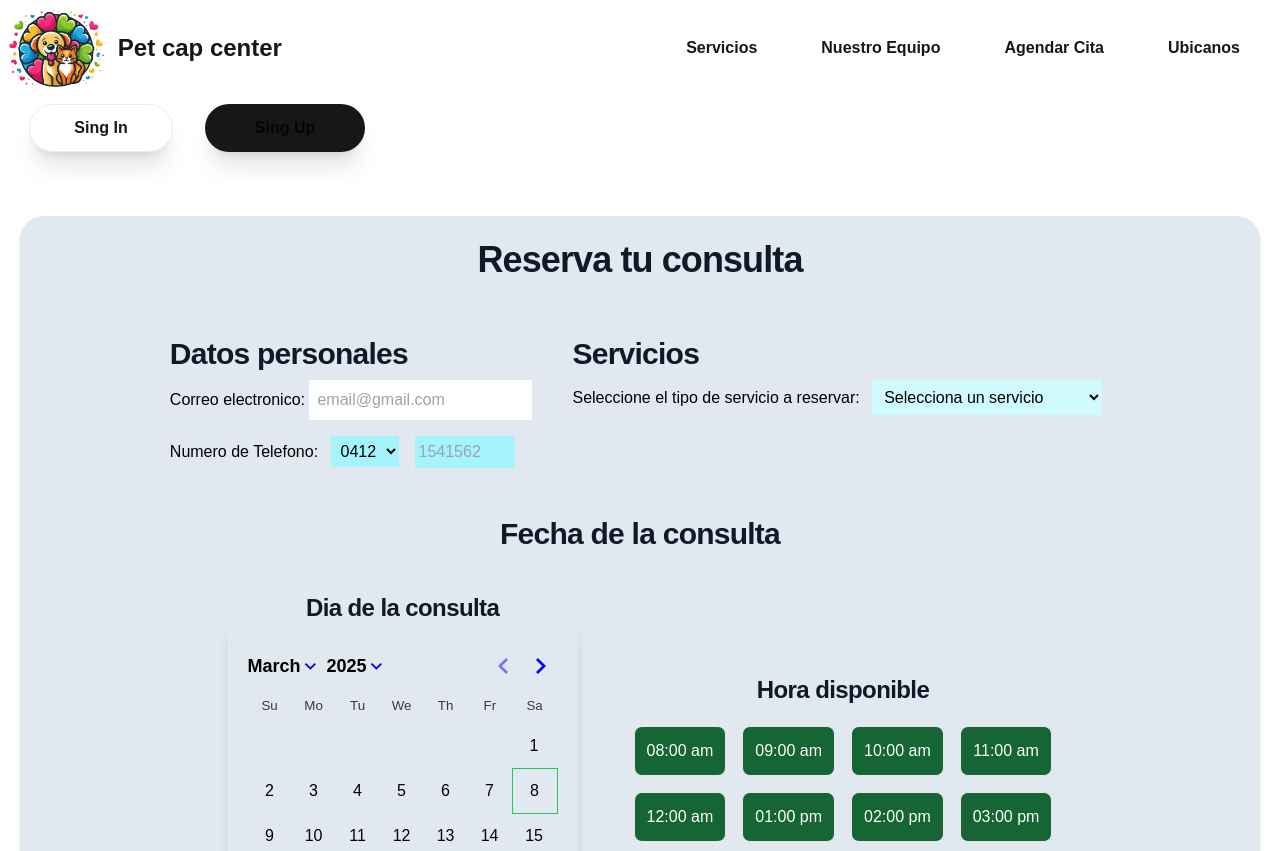
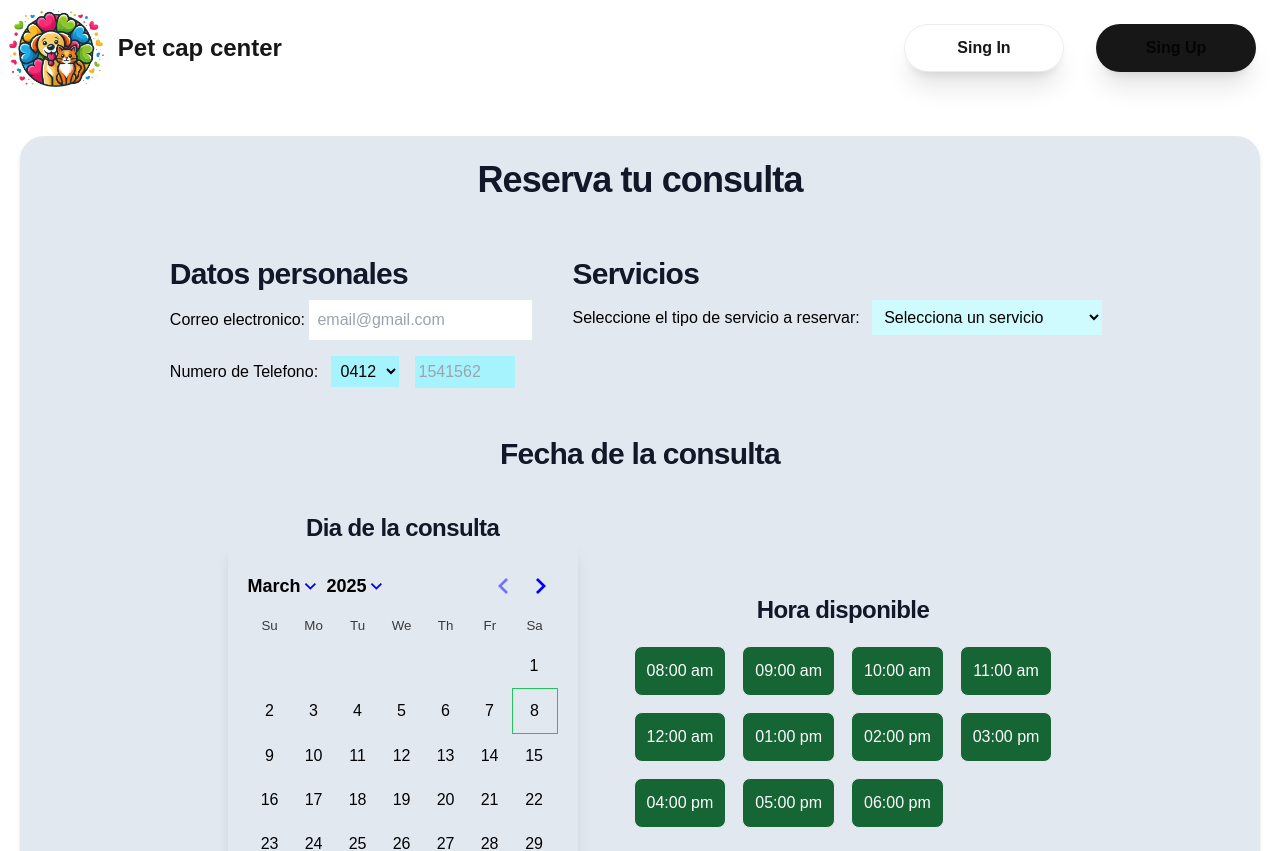
Before and after one commit to XtremeDust/proyecto-consultorio, a Next.js app in the folder walas-app/: page /consulta in a window 1280 px wide. Shown: the top 851 px of the page. Built offline with nearby package versions, Linux system fonts and the light colour scheme.

Commit message:
actualizacion del nav

```diff
--- a/walas-app/src/components/nav.jsx
+++ b/walas-app/src/components/nav.jsx
@@ -1,43 +1,138 @@
-import React from 'react'
+"use client";
+import React, { useState } from 'react'
 import Link from 'next/link';
 
+const nav = [{
+    id: "1",
+    Titulo: "Servicios",
+    link: "/#servicios"
+}, {
+    id: "2",
+    Titulo: "Nuestro Equipo",
+    link: "/#personal"
+
+}, {
+    id: "3",
+    Titulo: "Agendar Cita",
+    link: "/#consulta"
+}, {
+    id: "4",
+    Titulo: "Ubicanos",
+    link: "/#ubicacion"
+}]
+
+const buttones = [{
+    id: "1",
+    nombre: "Sign In",
+    link: "/login",
+},
+{
+    id: "2",
+    nombre: "Sign Up",
+    link: "/register",
+}
+]
+
+
 export default function navbar() {
+    const [abrir, setAbrir] = useState(false);
+    const menu = () => {
+        setAbrir(!abrir);
+    };
     return (
         <nav className=" border-gray-200 dark:border-gray-700">
-        <div className='max-w-screen flex flex-wrap mx-auto dark:bg-green-900 items-center justify-between p-2'>
+            <div className='max-w-screen flex flex-wrap mx-auto items-center justify-between p-2 dark:bg-green-900 '>
+                {/* Logo */}
+                <Link href="/" className='flex items-center space-x-3'>
+                    <img src="./Logo_Pet_Care_Center.png" className='h-[80px]' alt="Pet cap center Logo" />
 
-            <Link href="/" className='flex items-center space-x-3'>
-                <img  src="./Logo_Pet_Care_Center.png" className='h-[80px]' alt="Pet cap center Logo"/>
-
-                <span className='self-center text-2xl font-semibold '>Pet cap center</span>
+                    <span className='self-center text-2xl font-semibold '>Pet cap center</span>
                 </Link>
 
-            <div className="hidden w-full xl:block md:w-auto ">
-                <ul className='font-semibold flex flex-col p-4 md:flex-row md:space-x-8 md:mt-0 md:border-0'>
-                    <li>
-                        <a href="/#servicios" className='px-4 py-2 rounded-lg hover:bg-green-800 flex items-center justify-center hover:shadow-sm transition delay-75 ease-in-out hover:-translate-y-1'>Servicios</a></li>
-                    <li>
-                        <a href="/#personal" className='px-4 py-2 rounded-lg hover:bg-green-800 flex items-center justify-center hover:shadow-sm transition delay-75 ease-in-out hover:-translate-y-1'>Nuestro Equipo</a>
-                    </li>
-                    <li>
-                        <a href="/#consulta" className='px-4 py-2 rounded-lg hover:bg-green-800 flex items-center justify-center hover:shadow-sm transition delay-75 ease-in-out hover:-translate-y-1'>Agendar Cita</a>
-                    </li>
-                    <li>
-                        <a href="/#ubicacion" className='px-4 py-2 rounded-lg hover:bg-green-800 flex items-center justify-center hover:shadow-sm transition delay-75 ease-in-out hover:-translate-y-1'>Ubicanos</a>
-                    </li>
-                </ul>
+                {/* Menú Principal */}
+                <div className="hidden w-full xl:block md:w-auto">
+                    <ul className="flex flex-col p-2 space-y-4 md:flex-row md:space-y-0 md:space-x-8 font-semibold">
+                        {nav.map((item) => (
+                            <li key={item.id}>
+                                <a href={item.link} className="flex items-center justify-center px-4 py-2 text-white transition-transform duration-200 ease-in-out bg-transparent rounded-lg hover:bg-green-800 hover:shadow-sm hover:-translate-y-1"
+                                >
+                                    {item.Titulo}
+                                </a>
+                            </li>
+                        ))}
+                    </ul>
+                </div>
+
+
+                {/*Botones*/}
+                <div className="flex items-center">
+                    {/* Botón despliegue */}
+                    <button onClick={menu} // Controla el estado del menú desplegable
+                        className="flex items-center p-2 rounded-3xl cursor-pointer group md:hidden"
+                        aria-expanded={abrir} // Accesibilidad para indicar el estado del menú
+                    >
+                        <div className="space-y-2">
+                            <span
+                                className={`block w-10 h-1 bg-white rounded-full transition-transform duration-300 ease-in-out ${abrir ? "translate-y-[18px] rotate-45" : ""
+                                    }`}
+                            ></span>
+                            <span
+                                className={`block w-10 h-1 bg-white rounded-full transition-transform duration-300 ease-in-out ${abrir ? "translate-y-1.5 rotate-45" : ""
+                                    }`}
+                            ></span>
+                            <span
+                                className={`block w-10 h-1 bg-white rounded-full transition-transform duration-300 ease-in-out ${abrir ? "-translate-y-1.5 -rotate-45 w-10" : ""
+                                    }`}
+                            ></span>
+                        </div>
+                    </button>
+
+                    {/*resgistro y inicio */}
+                    <div className="hidden items-center gap-4 md:flex">
+                        <ul className='font-semibold flex flex-col p-4 md:flex-row md:space-x-8 md:mt-0 md:border-0'>
+                            <li><Link className='flex items-center justify-center px-4 py-2 text-sm transition-transform duration-200 ease-in-out border  border-solid border-black/[.08] dark:border-white/[.145] hover:bg-[#f2f2f2] dark:hover:bg-[#1a1a1a]  bg-transparent  gap-2 rounded-full shadow-xl sm:px-5 sm:h-12 sm:text-base sm:min-w-[10rem] hover:-translate-y-1' href="/login">Sing In</Link></li>
+                            <li><Link className='flex items-center justify-center px-4 py-2 text-sm transition-transform duration-200 ease-in-out text-black/[0.80] bg-foreground gap-2 rounded-full shadow-xl sm:px-5 sm:h-12 sm:text-base sm:min-w-[10rem] hover:bg-gray-600 dark:hover:bg-gray-300 hover:-translate-y-1' href="/register">Sing Up</Link></li>
+                        </ul>
+                    </div>
+                </div>
             </div>
 
-            <div className="mr-[5px] ml-[5px] gap-4 items-center flex-col sm:flex-row hidden md:block">
-                    <ul className='font-semibold flex flex-col p-4 md:flex-row md:space-x-8 md:mt-0 md:border-0'>
-                        <li><Link className='shadow-xl rounded-full border border-solid border-black/[.08] dark:border-white/[.145]  flex items-center justify-center hover:bg-[#f2f2f2] dark:hover:bg-[#1a1a1a] hover:border-transparent text-sm sm:text-base h-10 sm:h-12 px-4 sm:px-5 sm:min-w-36 transition delay-200 ease-in-out hover:-translate-y-1' href="/login">Sing In</Link></li>
-                        <li><Link className='shadow-xl rounded-full border border-solid border-transparent flex items-center justify-center bg-foreground text-black/[.80] gap-2 hover:bg-[#383838] dark:hover:bg-[#ccc] text-sm sm:text-base h-10 sm:h-12 px-4 sm:px-5 sm:min-w-40 transition delay-200 ease-in-out hover:-translate-y-1' href="/register">Sing Up</Link></li>
-                    </ul>
+            {/* sub-menu */}
+            <nav className="bg-white hidden md:block xl:hidden">
+                <div className="max-w-screen-xl px-4 py-3 mx-auto">
+                    <div className="flex items-center">
+                        <ul className="flex flex-row font-medium mt-0 space-x-8 rtl:space-x-reverse text-sm">
+                            {nav.map((item) => (
+                                <li key={item.id}>
+                                    <a href={item.link} className=" flex items-center justify-center px-4 py-2 text-sm transition-transform duration-200 ease-in-out text-black/[0.80]  rounded-lg hover:shadow-md hover:bg-green-800 hover:text-white hover:-translate-y-1" aria-current="page">
+                                        {item.Titulo}
+                                    </a>
+                                </li>
+                            ))}
 
+                        </ul>
+                    </div>
+                </div>
+            </nav>
 
+            {/* Menú desplegable */}
+            <div onClick={menu}
+                className={`flex flex-col justify-evenly px-2 pt-2 pb-1 md:pb-3 space-y-1 bg-white  transition-all duration-300 ease-in-out md:hidden ${abrir ? "block" : "hidden"
+                    }`}
+                id="desplegable-menu"
+            >
+                {nav.map((item) => (
+                    <a key={item.id} href={item.link} className={`block px-3 py-2 text-base font-medium text-gray-900 bg-white hover:bg-green-800 hover:text-white rounded-md "`}>
+                        {item.Titulo}
+                    </a>
+                ))}
+                <div className="flex flex-col justify-between space-y-1">
+                    {buttones.map((item) => (
+                        <a href={item.link} key={item.id} className="block px-3 py-2 text-base font-medium text-gray-900 bg-white rounded-md hover:bg-green-800 hover:text-white"> {item.nombre} </a>
+                    ))}
+                </div>
             </div>
 
-        </div>
         </nav>
     )
 }
```
